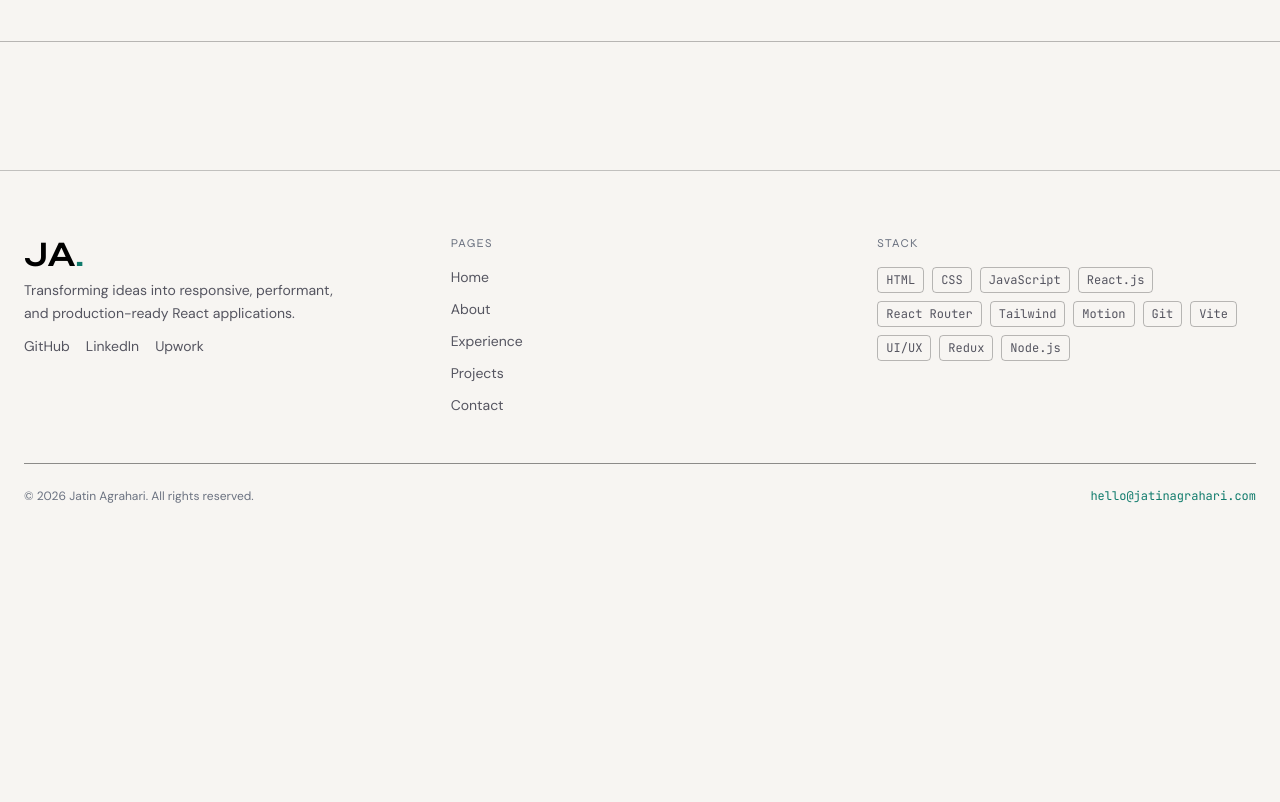
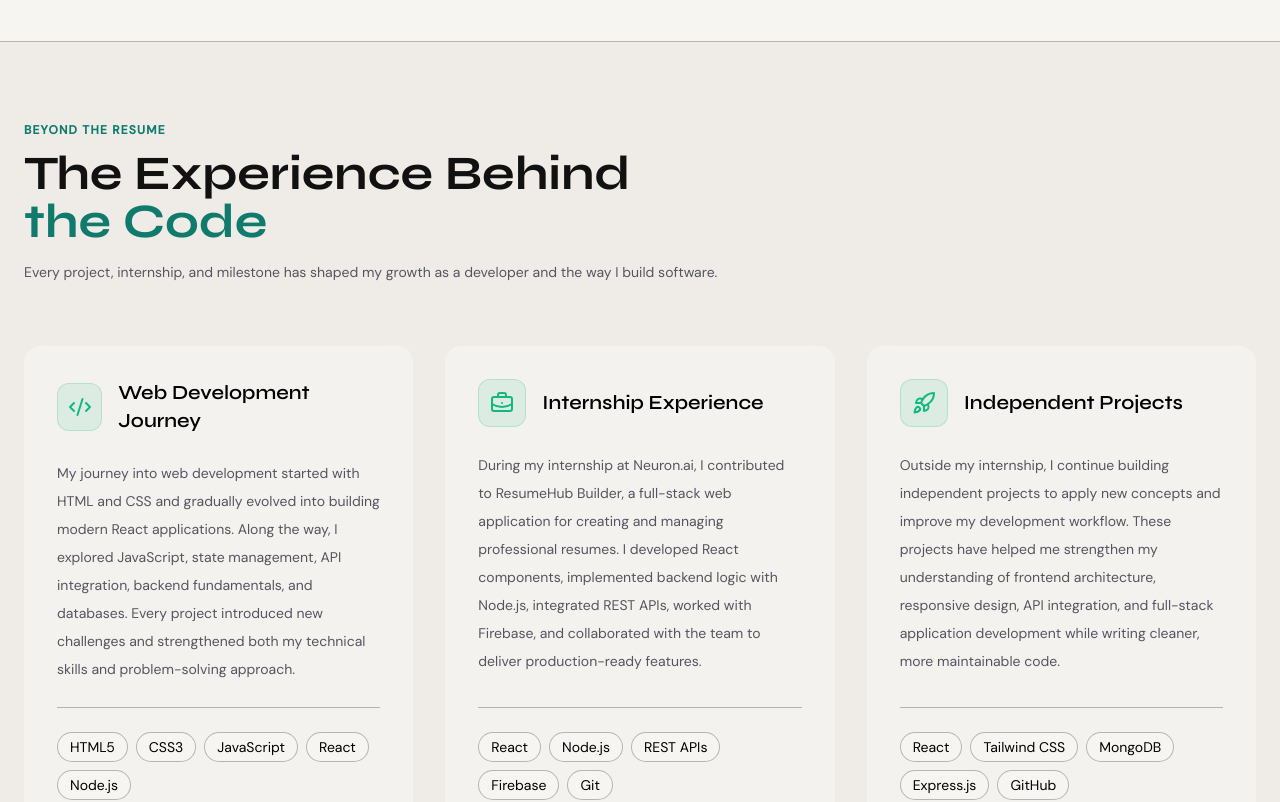
Before and after one commit to jatinagrahari/Jatin-Agrahari-Portfolio, a React (Vite) app: page /experience in a window 1280 px wide. Shown: the part 1560-2362 px from the top of the page. Before the commit the page ends 2128 px from the top, so only its background shows below. Built offline with nearby package versions, Linux system fonts and the light colour scheme; no server answers.

Commit message:
experience section finished

```diff
--- a/src/components/Layout/Navbar.jsx
+++ b/src/components/Layout/Navbar.jsx
@@ -95,8 +95,13 @@ const Navbar = () => {
                 {link.label}
               </NavLink>
             ))}
-
-            <Button children={siteConfig.ctaLabel} />
+            <NavLink
+              key={"/contact"}
+              to={"/contact"}
+              onClick={() => setIsMenuOpen(false)}
+            >
+              <Button children={siteConfig.ctaLabel} type={"primary"} />
+            </NavLink>
           </motion.div>
         ) : null}
       </div>
--- a/src/data/index.js
+++ b/src/data/index.js
@@ -9,6 +9,9 @@ import {
   Database,
   Wrench,
   Mail,
+  Code2,
+  BriefcaseBusiness,
+  Rocket,
 } from "lucide-react";
 
 import { FaGithub, FaLinkedin } from "react-icons/fa";
@@ -311,3 +314,27 @@ export const ExperienceData = [
     ],
   },
 ];
+
+export const ExperienceCards = [
+  {
+    icon: Code2,
+    title: "Web Development Journey",
+    description:
+      "My journey into web development started with HTML and CSS and gradually evolved into building modern React applications. Along the way, I explored JavaScript, state management, API integration, backend fundamentals, and databases. Every project introduced new challenges and strengthened both my technical skills and problem-solving approach.",
+    stack: ["HTML5", "CSS3", "JavaScript", "React", "Node.js"],
+  },
+  {
+    icon: BriefcaseBusiness,
+    title: "Internship Experience",
+    description:
+      "During my internship at Neuron.ai, I contributed to ResumeHub Builder, a full-stack web application for creating and managing professional resumes. I developed React components, implemented backend logic with Node.js, integrated REST APIs, worked with Firebase, and collaborated with the team to deliver production-ready features.",
+    stack: ["React", "Node.js", "REST APIs", "Firebase", "Git"],
+  },
+  {
+    icon: Rocket,
+    title: "Independent Projects",
+    description:
+      "Outside my internship, I continue building independent projects to apply new concepts and improve my development workflow. These projects have helped me strengthen my understanding of frontend architecture, responsive design, API integration, and full-stack application development while writing cleaner, more maintainable code.",
+    stack: ["React", "Tailwind CSS", "MongoDB", "Express.js", "GitHub"],
+  },
+];
--- a/src/pages/Experience/Experience.jsx
+++ b/src/pages/Experience/Experience.jsx
@@ -1,10 +1,13 @@
 import React from "react";
-import { ExperienceData } from "../../data";
+import { ExperienceData, ExperienceCards } from "../../data";
+import TechStack from "../Home/TechStack";
 
 const Experience = () => {
   return (
     <div>
       <div className="">
+        {/* hero section */}
+
         <section className="w-full py-20 px-6 bg-bg-dark">
           <div className="max-w-7xl mx-auto">
             <div>
@@ -151,6 +154,73 @@ const Experience = () => {
           </div>
         </section>
         <div className="w-full h-px bg-border/30"></div>
+
+        <section className="w-full py-20 px-6 bg-bg-dark">
+          <div className="max-w-7xl mx-auto">
+            <div className="pb-16">
+              <p className="text-xs font-semibold tracking-widest text-dark-accent uppercase mb-3 block">
+                Beyond the Resume
+              </p>
+              <h2 className="text-4xl md:text-5xl font-bold text-surface font-display">
+                The Experience Behind <br />{" "}
+                <span className="text-dark-accent"> the Code</span>
+              </h2>
+              <p className="text-nav mt-4 text-sm">
+                Every project, internship, and milestone has shaped my growth as
+                a developer and the way I build software.
+              </p>
+            </div>
+
+            <div className="grid grid-cols-1 md:grid-cols-2 xl:grid-cols-3 gap-8">
+              {ExperienceCards.map((card) => {
+                const Icon = card.icon;
+
+                return (
+                  <div
+                    key={card.title}
+                    className="bg-white/30 group glass rounded-2xl border border-border p-8 flex flex-col transition-all duration-300 hover:-translate-y-2 hover:border-dark-accent/50 hover:shadow-[0_0_35px_rgba(34,197,94,0.08)]"
+                  >
+                    {/* Header */}
+                    <div className="flex items-center gap-4 mb-6">
+                      <div className="w-12 h-12 rounded-xl bg-accent/10 flex items-center justify-center border border-accent/20">
+                        <Icon className="w-6 h-6 text-accent" />
+                      </div>
+
+                      <h3 className="text-xl font-display font-semibold text-surrounded">
+                        {card.title}
+                      </h3>
+                    </div>
+
+                    {/* Description */}
+                    <p className="text-nav leading-7 text-sm lg:text-md flex-1">
+                      {card.description}
+                    </p>
+
+                    {/* Divider */}
+                    <div className="w-full h-px bg-border/30 my-6" />
+
+                    {/* Tech Stack */}
+                    <div className="flex flex-wrap gap-2">
+                      {card.stack.map((tech) => (
+                        <span
+                          key={tech}
+                          className="px-3 py-1 rounded-full border border-border/30 bg-bg text-sm text-text-dim transition-colors duration-300 hover:border-accent hover:text-accent"
+                        >
+                          {tech}
+                        </span>
+                      ))}
+                    </div>
+                  </div>
+                );
+              })}
+            </div>
+          </div>
+        </section>
+        <div className="w-full h-px bg-border/30 "></div>
+        {/* tech stack section  */}
+        <div className="pt-20">
+          <TechStack />
+        </div>
       </div>
     </div>
   );
```
